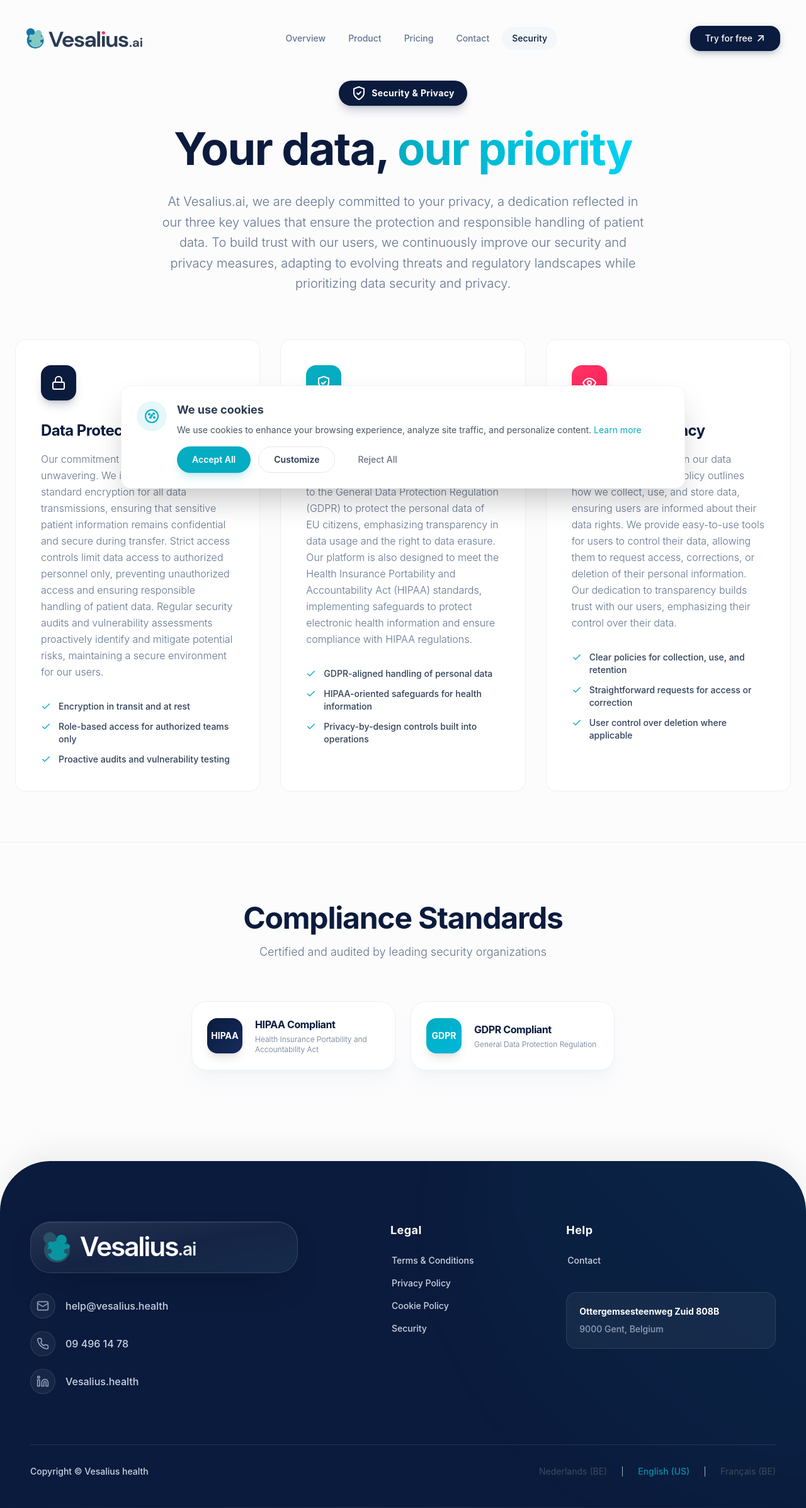
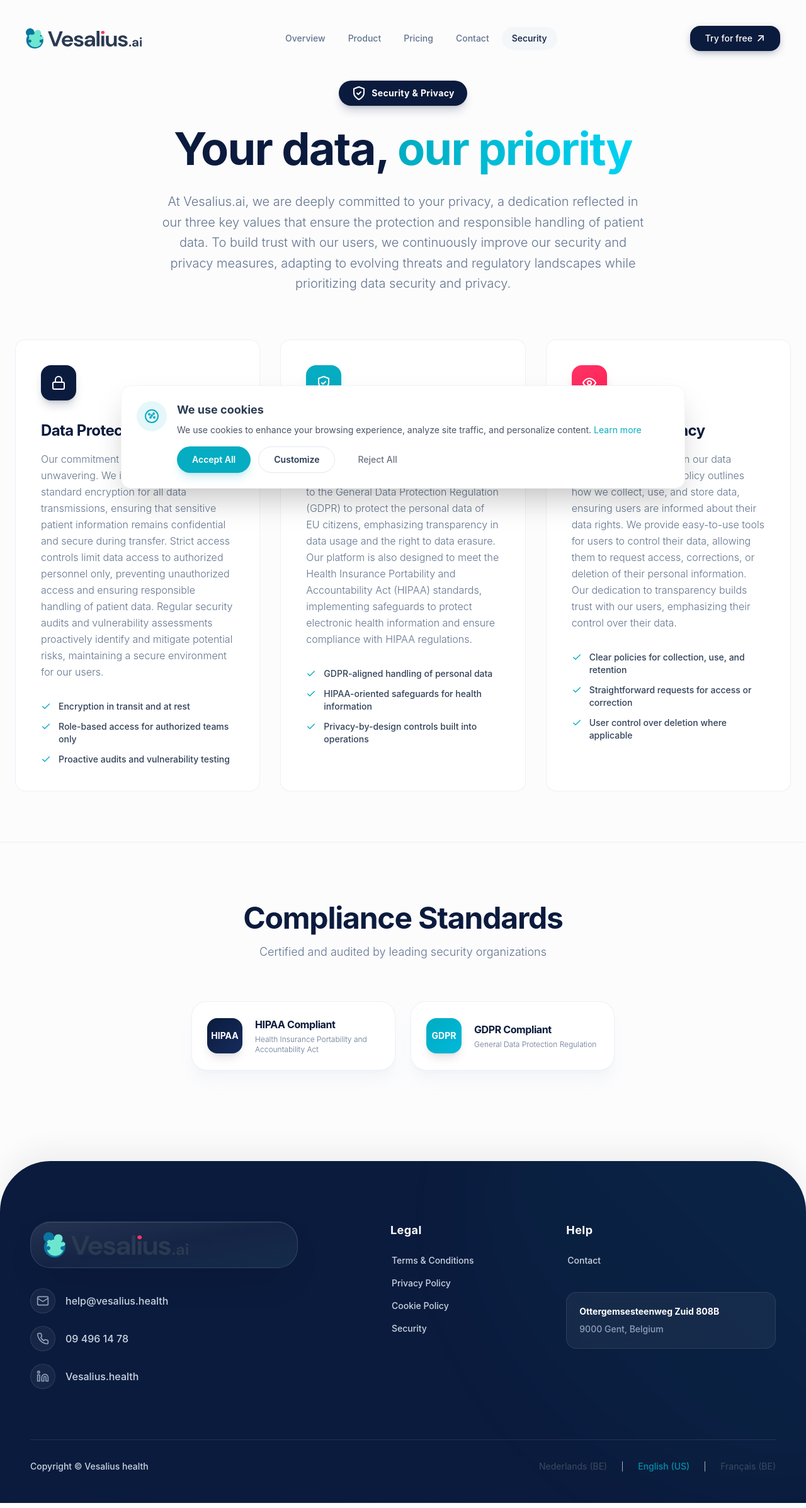
Before and after one commit to RedantRuben/vesalius_poc, a Next.js app: page /en/security in a window 1280 px wide. Shown: the whole page at 63% size. Built offline with nearby package versions, Linux system fonts and the light colour scheme.

Commit message:
changed favicon and logo

```diff
--- a/src/app/[locale]/page.tsx
+++ b/src/app/[locale]/page.tsx
@@ -52,7 +52,7 @@
         '@type': 'Organization',
         name: 'Vesalius',
         url: homepageUrl,
-        logo: getAbsoluteUrl(resolvedLocale, '/logo.webp'),
+        logo: getAbsoluteUrl(resolvedLocale, '/vesalius-logo-with-text.svg'),
         email: 'help@vesalius.health',
         sameAs: ['https://www.linkedin.com/company/vesaliushealth/posts/?feedView=all'],
         address: {
--- a/src/app/[locale]/product/pre-consultation/page.tsx
+++ b/src/app/[locale]/product/pre-consultation/page.tsx
@@ -77,7 +77,7 @@
     badge: "Pre-consultatie",
     title: "Geautomatiseerde patiëntintake",
     description:
-      "Verzamel een volledige anamnese nog voor de afspraak start. Onze intelligente chatbot bevraagt de patiënt, begrijpt de symptomen en structureert alles voor uw review.",
+      "Breng de belangrijkste patiëntcontext al in kaart voor de afspraak start, zodat de consultatie meteen over de essentie kan gaan.",
     cta: "Ontdek meer",
     windowTitle: "Vesalius Intake",
     chat: [
@@ -88,21 +88,21 @@
     story: {
       problem: {
         eyebrow: "De uitdaging",
-        title: "Onvolledige context voor de consultatie",
+        title: "Te weinig tijd voor te veel verhaal",
         description:
-          "Artsen stappen vaak blind een consultatieruimte binnen. Kostbare tijd gaat verloren aan het stellen van basisvragen, het in kaart brengen van symptomen of het overwinnen van taalbarrières.",
+          "Een consultatie duurt gemiddeld 15 minuten. Het verhaal van de patiënt vaak veel langer. Vesalius brengt de belangrijkste context al in kaart voor de arts de kamer binnenstapt, zodat elk gesprek begint waar het echt toe doet.",
       },
       solution: {
         eyebrow: "De Vesalius oplossing",
-        title: "Intelligente AI-triage en intake",
+        title: "De essentie staat klaar nog voor het gesprek begint",
         description:
-          "Vesalius neemt proactief contact op met de patiënt via WhatsApp voor hun bezoek. Onze meertalige AI voert een conversatie om symptomen en medische geschiedenis te verzamelen, zonder dat de patiënt een app hoeft te downloaden.",
+          "Voor de afspraak voert Vesalius via WhatsApp een gestructureerd gesprek met de patiënt. Klachten, tijdslijn en relevante voorgeschiedenis worden vooraf samengevat in een helder overzicht voor de arts, zonder extra app of extra administratie.",
       },
       result: {
         eyebrow: "Het resultaat",
-        title: "Klaar voor betekenisvolle zorg",
+        title: "Meer consulttijd voor wat er echt toe doet",
         description:
-          "U start het consult met een gestructureerde samenvatting van de klachten, al geïntegreerd in uw EPD. Taalbarrières verdwijnen en u kunt zich direct richten op de diagnose en behandeling.",
+          "U start het consult met de kern al scherp in beeld. Minder tijd gaat naar herhalen, ordenen en reconstrueren, en meer tijd naar klinisch redeneren, uitleg en echte aandacht voor de patiënt.",
       }
     }
   },
--- a/src/app/layout.tsx
+++ b/src/app/layout.tsx
@@ -21,7 +21,7 @@
     description: SITE_DESCRIPTION,
   },
   icons: {
-    icon: "/vesaliuslogo.svg",
+    icon: "/vesalius-logo.svg",
   },
 };
 
--- a/src/components/Footer.tsx
+++ b/src/components/Footer.tsx
@@ -43,20 +43,16 @@
           <div className="flex max-w-md flex-col space-y-8">
             <Link
               href="/"
-              className="group relative inline-flex max-w-full items-center gap-3 sm:gap-4 rounded-[32px] border border-white/14 bg-white/[0.045] px-4 sm:px-5 py-4 shadow-[inset_0_1px_0_rgba(255,255,255,0.08),0_24px_60px_-32px_rgba(2,8,23,0.75)] backdrop-blur-md transition-all duration-300 hover:-translate-y-0.5 hover:border-white/22 hover:bg-white/[0.06]"
+              className="group relative inline-flex max-w-full items-center rounded-[32px] border border-white/14 bg-white/[0.045] px-4 sm:px-5 py-4 shadow-[inset_0_1px_0_rgba(255,255,255,0.08),0_24px_60px_-32px_rgba(2,8,23,0.75)] backdrop-blur-md transition-all duration-300 hover:-translate-y-0.5 hover:border-white/22 hover:bg-white/[0.06]"
             >
               <div className="pointer-events-none absolute inset-0 rounded-[32px] bg-gradient-to-br from-white/8 via-transparent to-[#06ACC1]/[0.06] opacity-90" />
               <Image
-                src="/vesaliuslogo.svg"
-                alt="Vesalius.ai icon"
-                width={52}
-                height={60}
-                className="relative h-12 w-auto shrink-0"
+                src="/vesalius-logo-with-text.svg"
+                alt="Vesalius.ai logo"
+                width={237}
+                height={41}
+                className="relative h-9 sm:h-10 w-auto shrink-0"
               />
-              <div className="relative min-w-0 flex items-end leading-none text-white">
-                <span className="text-[2.1rem] sm:text-[2.65rem] font-semibold tracking-[-0.05em]">Vesalius</span>
-                <span className="pb-0.5 sm:pb-1 text-[1.35rem] sm:text-[1.75rem] font-semibold tracking-[-0.04em] text-white/90">.ai</span>
-              </div>
             </Link>
 
             <div className="space-y-5">
--- a/src/components/Navbar.tsx
+++ b/src/components/Navbar.tsx
@@ -86,10 +86,10 @@
           <div className="flex items-center z-50">
             <Link href="/">
               <Image
-                src="/vesalius.svg"
+                src="/vesalius-logo-with-text.svg"
                 alt="Vesalius.ai Logo"
-                width={196}
-                height={34}
+                width={237}
+                height={41}
                 className="object-contain h-7 md:h-8 w-auto hover:opacity-80 transition-opacity"
                 priority
               />
```
Also changed, not shown: public/vesalius-logo-with-text.svg (added), public/vesalius-logo.svg (added).
